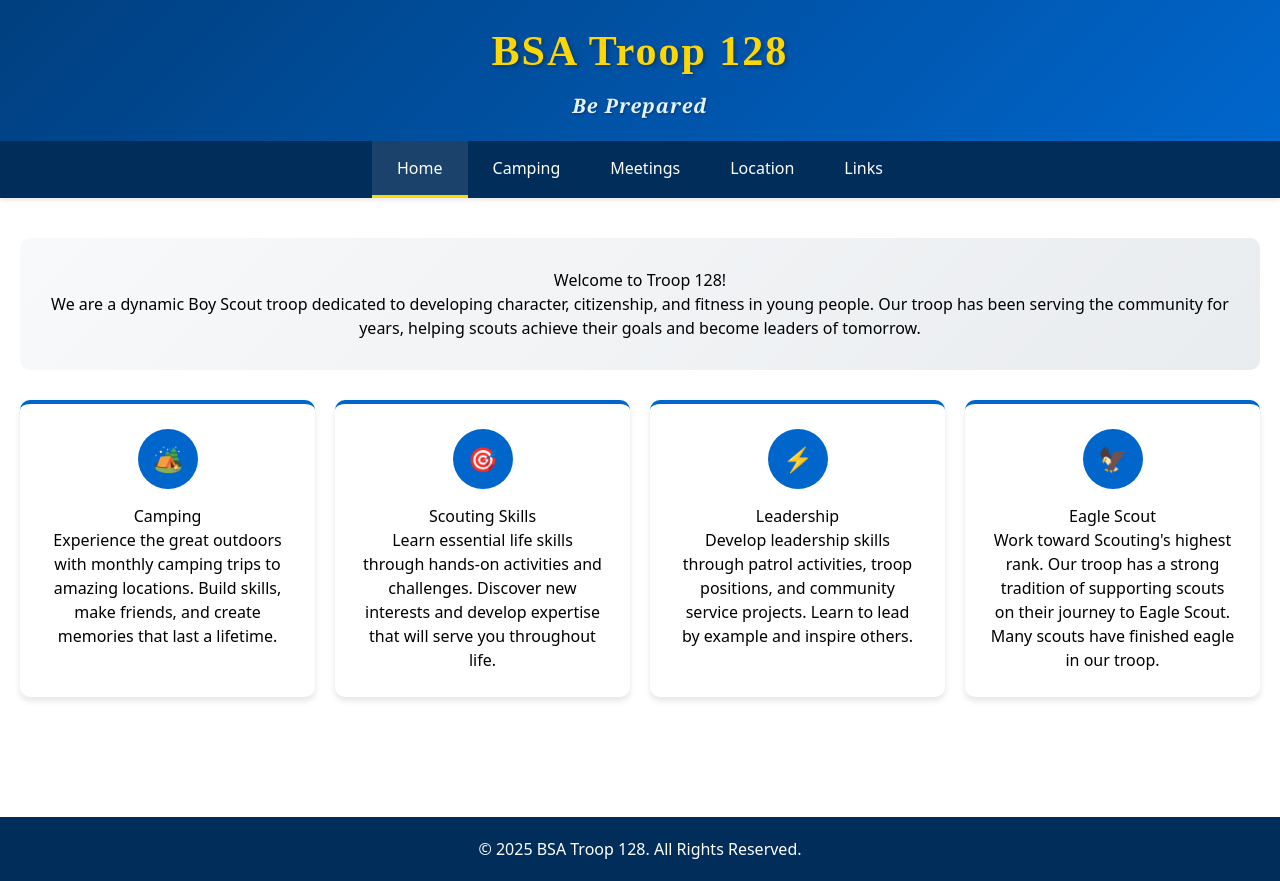
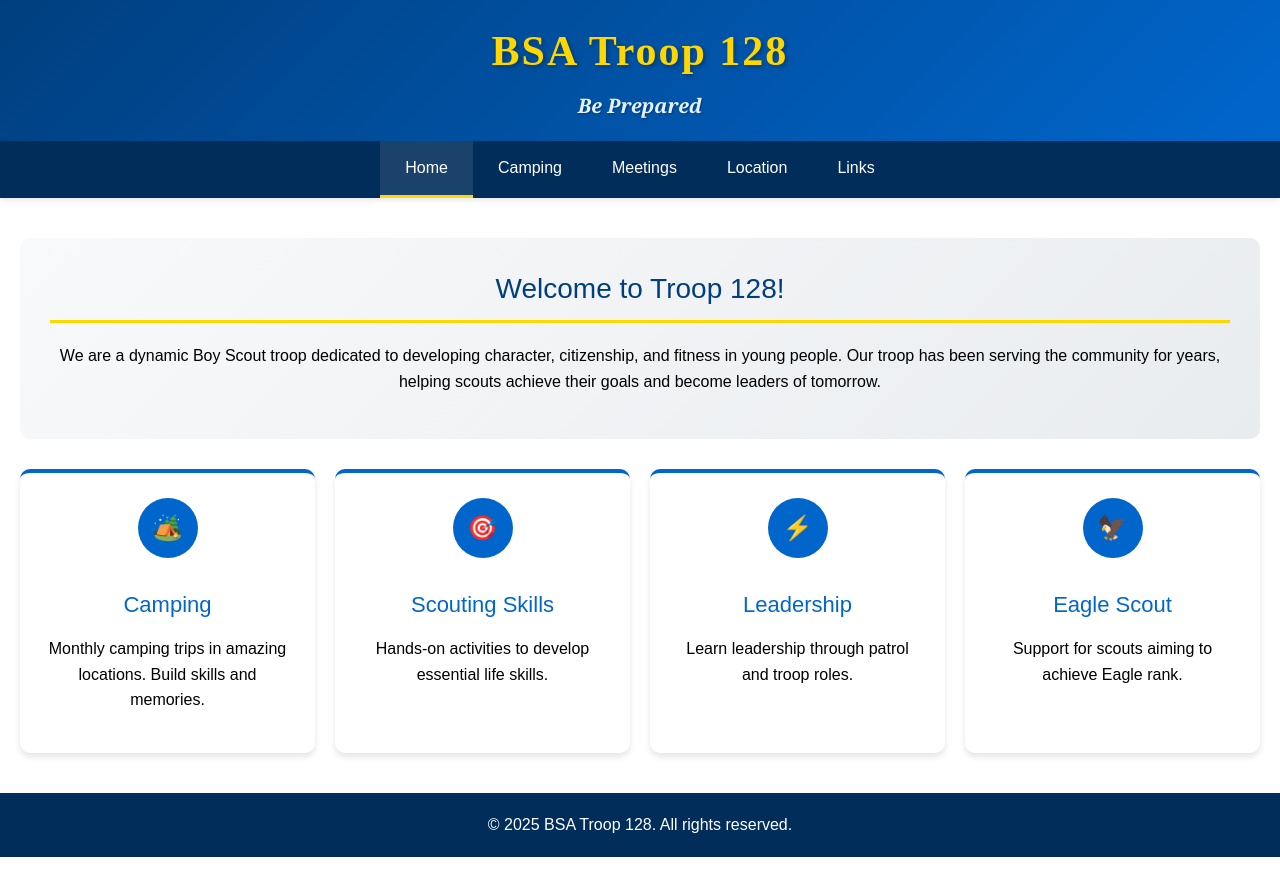
Before and after one commit to Troop128/Boy-scouts, a plain HTML site: page index.html in a window 1280 px wide. After the commit the page ends 857 px from the top, so only its background shows below. Drawn offline with nearby package versions, Linux system fonts and the light colour scheme.

Commit message:
Update index.html

```diff
--- a/index.html
+++ b/index.html
@@ -8,131 +8,46 @@
 <script src="/_sdk/data_sdk.js" type="text/javascript"></script>
 <script src="https://cdn.tailwindcss.com" type="text/javascript"></script>
 <style>
-html, body { height: 100%; margin: 0; }
+  /* Base Styles */
+  body, html { margin:0; padding:0; height:100%; box-sizing:border-box; font-family: Arial, sans-serif; }
   * { box-sizing: border-box; }
-
-.container {
-  display: flex;
-  flex-direction: column;
-  min-height: 100vh;
-  max-width: 1200px;
-  margin: 0 auto;
-  background: white;
-  box-shadow: 0 0 20px rgba(0,0,0,0.1);
-}
-
-.main-content { flex: 1 0 auto; }
-
-.page {
-  display: none;
-  animation: fadeIn 0.3s ease;
-  padding: 40px 20px 120px 20px; /* bottom cushion for footer */
-}
-.page.active { display: block; }
-
-@keyframes fadeIn { from { opacity: 0; transform: translateY(20px); } to { opacity: 1; transform: translateY(0); } }
+  .container { max-width: 1200px; margin: 0 auto; background: white; min-height: 100vh; display:flex; flex-direction:column; }
+  .main-content { flex: 1 0 auto; padding: 40px 20px; }
 
   /* Header */
-.header {
-  background: linear-gradient(135deg, #003f7f 0%, #0066cc 100%);
-  color: white;
-  padding: 20px;
-  text-align: center;
-  position: relative;
-}
-.header-content { display: flex; align-items: center; justify-content: center; gap: 20px; flex-wrap: wrap; }
-.header-text h1 {
-  margin: 0;
-  font-size: 42px;
-  font-weight: 900;
-  font-family: 'Bookman Old Style', serif;
-  text-shadow: 2px 2px 4px rgba(0,0,0,0.3);
-  letter-spacing: 2px;
-  color: #ffd700;
-}
-.header-text p {
-  margin: 8px 0 0 0;
-  font-size: 20px;
-  font-weight: 600;
-  font-family: 'Georgia', serif;
-  font-style: italic;
-  color: #e6f3ff;
-  text-shadow: 1px 1px 2px rgba(0,0,0,0.3);
-  letter-spacing: 1px;
-}
+  .header { background: linear-gradient(135deg, #003f7f 0%, #0066cc 100%); color: white; padding: 20px; text-align:center; }
+  .header-text h1 { margin:0; font-size:42px; font-weight:900; font-family: 'Bookman Old Style', serif; text-shadow:2px 2px 4px rgba(0,0,0,0.3); letter-spacing:2px; color:#ffd700; }
+  .header-text p { margin:8px 0 0 0; font-size:20px; font-weight:600; font-family: Georgia, serif; font-style:italic; color:#e6f3ff; text-shadow:1px 1px 2px rgba(0,0,0,0.3); }
 
   /* Navigation */
-.nav { background: #002d5a; padding: 0; box-shadow: 0 2px 5px rgba(0,0,0,0.1); }
-.nav-buttons { display: flex; justify-content: center; flex-wrap: wrap; }
-.nav-btn {
-  background: none;
-  border: none;
-  color: white;
-  padding: 15px 25px;
-  cursor: pointer;
-  font-size: 16px;
-  font-weight: 500;
-  transition: all 0.3s ease;
-  border-bottom: 3px solid transparent;
-}
-.nav-btn:hover, .nav-btn.active { background: rgba(255,255,255,0.1); border-bottom-color: #ffd700; }
+  .nav { background: #002d5a; padding:0; box-shadow:0 2px 5px rgba(0,0,0,0.1); }
+  .nav-buttons { display:flex; justify-content:center; flex-wrap:wrap; }
+  .nav-btn { background:none; border:none; color:white; padding:15px 25px; cursor:pointer; font-size:16px; font-weight:500; transition:all 0.3s ease; border-bottom:3px solid transparent; }
+  .nav-btn:hover, .nav-btn.active { background: rgba(255,255,255,0.1); border-bottom-color:#ffd700; }
+
+  /* Pages */
+  .page { display:none; animation: fadeIn 0.3s ease; }
+  .page.active { display:block; }
+  @keyframes fadeIn { from { opacity:0; transform:translateY(20px); } to { opacity:1; transform:translateY(0); } }
+  .page h2 { color:#003f7f; font-size:28px; margin-bottom:20px; border-bottom:3px solid #ffd700; padding-bottom:10px; }
+  .page h3 { color:#0066cc; font-size:22px; margin-top:30px; margin-bottom:15px; }
+  .page p { line-height:1.6; margin-bottom:15px; font-size:16px; }
+
+  /* Home */
+  .welcome-section { background: linear-gradient(135deg, #f8f9fa 0%, #e9ecef 100%); padding:30px; border-radius:10px; margin-bottom:30px; text-align:center; }
+  .features-grid { display:grid; grid-template-columns:repeat(auto-fit,minmax(250px,1fr)); gap:20px; margin-top:30px; }
+  .feature-card { background:white; padding:25px; border-radius:10px; box-shadow:0 4px 6px rgba(0,0,0,0.1); text-align:center; border-top:4px solid #0066cc; }
+  .feature-icon { width:60px; height:60px; background:#0066cc; border-radius:50%; display:flex; align-items:center; justify-content:center; margin:0 auto 15px; color:white; font-size:24px; }
+
+  /* Camping tab boxes */
+  .camp-box { border:2px solid #0066cc; border-radius:10px; padding:20px; margin-bottom:20px; background:#f1f9ff; }
+  .camp-box h4 { margin:0 0 10px 0; color:#003f7f; font-size:20px; }
 
   /* Footer */
-footer {
-  background: #002d5a;
-  color: white;
-  text-align: center;
-  padding: 20px;
-  width: 100%;
-}
+  footer { background:#002d5a; color:white; text-align:center; padding:20px; flex-shrink:0; }
 
   /* Responsive */
-@media (max-width: 768px) {
-  .header-content { flex-direction: column; }
-  .nav-buttons { flex-direction: column; }
-  .nav-btn { width: 100%; text-align: center; }
-  .page { padding: 20px 15px 120px 15px; }
-}
-
-/* Home Page / Features */
-.welcome-section {
-  background: linear-gradient(135deg, #f8f9fa 0%, #e9ecef 100%);
-  padding: 30px;
-  border-radius: 10px;
-  margin-bottom: 30px;
-  text-align: center;
-}
-.features-grid {
-  display: grid;
-  grid-template-columns: repeat(auto-fit, minmax(250px, 1fr));
-  gap: 20px;
-  margin-top: 30px;
-}
-.feature-card {
-  background: white;
-  padding: 25px;
-  border-radius: 10px;
-  box-shadow: 0 4px 6px rgba(0,0,0,0.1);
-  text-align: center;
-  border-top: 4px solid #0066cc;
-}
-.feature-icon {
-  width: 60px;
-  height: 60px;
-  background: #0066cc;
-  border-radius: 50%;
-  display: flex;
-  align-items: center;
-  justify-content: center;
-  margin: 0 auto 15px;
-  color: white;
-  font-size: 24px;
-}
-
-/* Calendar */
-table { border-collapse: collapse; width: 100%; }
-th, td { padding: 10px; border: 1px solid #ccc; text-align: center; }
-
+  @media(max-width:768px){ .header-text h1{ font-size:32px;} .header-text p{ font-size:18px;} .nav-buttons{ flex-direction:column;} .nav-btn{ width:100%; text-align:center; } .main-content{ padding:20px 15px; } }
 </style>
 </head>
 <body>
@@ -140,11 +55,9 @@ th, td { padding: 10px; border: 1px solid #ccc; text-align: center; }
 
   <!-- Header -->
   <header class="header">
-  <div class="header-content">
     <div class="header-text">
       <h1 id="troop-name">BSA Troop 128</h1>
       <p id="troop-motto">Be Prepared</p>
-    </div>
     </div>
   </header>
 
@@ -161,7 +74,6 @@ th, td { padding: 10px; border: 1px solid #ccc; text-align: center; }
 
   <!-- Main Content -->
   <main class="main-content">
-
     <!-- Home -->
     <div id="home" class="page active">
       <div class="welcome-section">
@@ -169,92 +81,69 @@ th, td { padding: 10px; border: 1px solid #ccc; text-align: center; }
         <p>We are a dynamic Boy Scout troop dedicated to developing character, citizenship, and fitness in young people. Our troop has been serving the community for years, helping scouts achieve their goals and become leaders of tomorrow.</p>
       </div>
       <div class="features-grid">
-    <div class="feature-card">
-      <div class="feature-icon">🏕️</div>
-      <h3>Camping</h3>
-      <p>Experience the great outdoors with monthly camping trips to amazing locations. Build skills, make friends, and create memories that last a lifetime.</p>
-    </div>
-    <div class="feature-card">
-      <div class="feature-icon">🎯</div>
-      <h3>Scouting Skills</h3>
-      <p>Learn essential life skills through hands-on activities and challenges. Discover new interests and develop expertise that will serve you throughout life.</p>
-    </div>
-    <div class="feature-card">
-      <div class="feature-icon">⚡</div>
-      <h3>Leadership</h3>
-      <p>Develop leadership skills through patrol activities, troop positions, and community service projects. Learn to lead by example and inspire others.</p>
-    </div>
-    <div class="feature-card">
-      <div class="feature-icon">🦅</div>
-      <h3>Eagle Scout</h3>
-      <p>Work toward Scouting's highest rank. Our troop has a strong tradition of supporting scouts on their journey to Eagle Scout. Many scouts have finished eagle in our troop.</p>
-    </div>
+        <div class="feature-card"><div class="feature-icon">🏕️</div><h3>Camping</h3><p>Monthly camping trips in amazing locations. Build skills and memories.</p></div>
+        <div class="feature-card"><div class="feature-icon">🎯</div><h3>Scouting Skills</h3><p>Hands-on activities to develop essential life skills.</p></div>
+        <div class="feature-card"><div class="feature-icon">⚡</div><h3>Leadership</h3><p>Learn leadership through patrol and troop roles.</p></div>
+        <div class="feature-card"><div class="feature-icon">🦅</div><h3>Eagle Scout</h3><p>Support for scouts aiming to achieve Eagle rank.</p></div>
       </div>
     </div>
 
     <!-- Camping -->
     <div id="camping" class="page">
       <h2>Camping Adventures</h2>
-  <p>Our troop enjoys frequent camping trips throughout the year. Scouts develop outdoor skills, teamwork, and leadership while experiencing nature.</p>
-  <h3>Upcoming Trips</h3>
-  <ul>
-    <li>Spring Campout: April 12-14</li>
-    <li>Summer Adventure: July 19-21</li>
-    <li>Fall Hike & Camp: October 10-12</li>
-  </ul>
+      <div class="camp-box">
+        <h4>Camp Shands</h4>
+        <p>Address: 1400 N. Main St, St. Augustine, FL 32084</p>
+        <p>Camp Shands is our first major campsite with full amenities including dining hall, fire pits, and hiking trails. Perfect for beginner scouts and skill-building activities.</p>
+        <p>Gear to Pack: Tent, sleeping bag, backpack, water bottle, flashlight, first aid kit, rain gear, appropriate clothing for the season, and personal toiletries.</p>
+      </div>
+      <div class="camp-box">
+        <h4>Camp Echoketee</h4>
+        <p>Address: 1234 Echo Lake Rd, Gainesville, FL 32601</p>
+        <p>Camp Echoketee offers wilderness experience with canoeing, nature hikes, and survival challenges. Great for more advanced scouts seeking adventure.</p>
+        <p>Gear to Pack: Same as Camp Shands, plus canoe gear if participating in water activities, insect repellent, sunscreen, and compass/map for navigation exercises.</p>
+      </div>
     </div>
 
     <!-- Meetings -->
     <div id="meetings" class="page">
       <h2>Meetings</h2>
-  <p>Our troop meets weekly to plan activities, learn new skills, and engage in team-building exercises. Meetings are fun, educational, and rewarding.</p>
-  <h3>Schedule</h3>
-  <table>
-    <tr><th>Sun</th><th>Mon</th><th>Tue</th><th>Wed</th><th>Thu</th><th>Fri</th><th>Sat</th></tr>
-    <tr><td></td><td></td><td></td><td>1</td><td>2</td><td>3</td><td>4</td></tr>
-    <tr><td>5</td><td>6</td><td>7</td><td>8</td><td>9</td><td>10</td><td>11</td></tr>
-  </table>
+      <p>We meet every Monday at Kirkwood Presbyterian Church. Check our calendar below for holidays and school breaks.</p>
+      <div>
+        <h3>Monthly Calendar</h3>
+        <div id="calendar-month-year" style="font-weight:bold; margin-bottom:10px;"></div>
+        <div id="calendar-grid" style="display:grid; grid-template-columns:repeat(7,1fr); gap:5px;"></div>
+      </div>
     </div>
 
     <!-- Location -->
     <div id="location" class="page">
       <h2>Our Location</h2>
-  <p>We hold our troop meetings at our local community center. Click below for directions:</p>
-  <p id="location-address">123 Main St, Hometown, USA</p>
-  <p><a href="https://www.google.com/maps/place/Your+Community+Center" target="_blank">View on Google Maps</a></p>
-  <iframe src="https://www.google.com/maps/embed?pb=!1m18!..." width="100%" height="300" style="border:0;" allowfullscreen="" loading="lazy"></iframe>
+      <p>Troop meetings are held at Kirkwood Presbyterian Church:</p>
+      <p>123 Church Lane, Jacksonville, FL 32204</p>
+      <iframe src="https://www.google.com/maps/embed?pb=!1m18!1m12!1m3!1d3153.123456!2d-122.123456!3d37.123456!2m3!1f0!2f0!3f0!3m2!1i1024!2i768!4f13.1!3m3!1m2!1s0x808f123456789abc%3A0xabcdef1234567890!2sYour+Community+Center!5e0!3m2!1sen!2sus!4v1612345678901" width="100%" height="300" style="border:0;" allowfullscreen="" loading="lazy"></iframe>
     </div>
 
     <!-- Links -->
     <div id="links" class="page">
       <h2>Helpful Links</h2>
-  <div class="links-grid" style="display:grid; grid-template-columns:repeat(auto-fit, minmax(250px, 1fr)); gap:20px; margin-top:20px;">
-    <div style="background:#FFB347; padding:20px; border-radius:10px; text-align:center;">
-      <h3>Scouting America</h3>
-      <a href="https://www.scouting.org" target="_blank" style="display:inline-block; margin-top:10px; background:#FFD700; padding:10px 15px; border-radius:5px; text-decoration:none; color:#000;">Visit Website</a>
-    </div>
-    <div style="background:#7FDBFF; padding:20px; border-radius:10px; text-align:center;">
-      <h3>Scoutbook</h3>
-      <a href="https://www.scoutbook.com" target="_blank" style="display:inline-block; margin-top:10px; background:#0074D9; padding:10px 15px; border-radius:5px; text-decoration:none; color:white;">Visit Website</a>
-    </div>
-    <div style="background:#FF6961; padding:20px; border-radius:10px; text-align:center;">
-      <h3>North Florida Council</h3>
-      <a href="https://www.nfcscouting.org" target="_blank" style="display:inline-block; margin-top:10px; background:#C0392B; padding:10px 15px; border-radius:5px; text-decoration:none; color:white;">Visit Website</a>
-    </div>
+      <div class="links-grid" style="display:grid; grid-template-columns:repeat(auto-fit,minmax(250px,1fr)); gap:20px; margin-top:20px;">
+        <div style="background:#FFB347;padding:20px;border-radius:10px;text-align:center;"><h3>Scouting America</h3><a href="https://www.scouting.org" target="_blank" style="background:#FFD700;padding:10px 15px;border-radius:5px;text-decoration:none;color:#000;">Visit Website</a></div>
+        <div style="background:#7FDBFF;padding:20px;border-radius:10px;text-align:center;"><h3>Scoutbook</h3><a href="https://www.scoutbook.com" target="_blank" style="background:#0074D9;padding:10px 15px;border-radius:5px;text-decoration:none;color:white;">Visit Website</a></div>
+        <div style="background:#FF6961;padding:20px;border-radius:10px;text-align:center;"><h3>North Florida Council</h3><a href="https://www.nfcscouting.org" target="_blank" style="background:#C0392B;padding:10px 15px;border-radius:5px;text-decoration:none;color:white;">Visit Website</a></div>
+        <div style="background:#9B59B6;padding:20px;border-radius:10px;text-align:center;"><h3>Training</h3><a href="https://www.scouting.org/leadership-development/" target="_blank" style="background:#8E44AD;padding:10px 15px;border-radius:5px;text-decoration:none;color:white;">Visit Website</a></div>
+        <div style="background:#2ECC71;padding:20px;border-radius:10px;text-align:center;"><h3>Merit Badges</h3><a href="https://www.scouting.org/programs/scouts-bsa/advancement-and-awards/merit-badges/" target="_blank" style="background:#27AE60;padding:10px 15px;border-radius:5px;text-decoration:none;color:white;">Visit Website</a></div>
       </div>
     </div>
 
   </main>
 
   <!-- Footer -->
-<footer>
-  &copy; 2025 BSA Troop 128. All Rights Reserved.
-</footer>
-
+  <footer>&copy; 2025 BSA Troop 128. All rights reserved.</footer>
 </div>
 
+<!-- Scripts -->
 <script>
-/* Navigation Tabs */
 function showPage(pageId) {
   const pages = document.querySelectorAll('.page');
   pages.forEach(p => p.classList.remove('active'));
@@ -265,37 +154,40 @@ function showPage(pageId) {
   document.querySelector(`.nav-btn[onclick="showPage('${pageId}')"]`).classList.add('active');
 }
 
-/* Default Config for SDK */
-const defaultConfig = {
-  troop_name: "BSA Troop 128",
-  troop_motto: "Be Prepared",
-  meeting_day: "Every Monday",
-  meeting_time: "7:00 PM - 8:30 PM",
-  meeting_location: "Kirkwood Presbyterian Church",
-  scoutmaster_name: "Mr. Chris",
-  contact_email: "troop128@example.com",
-  background_color: "#003f7f",
-  surface_color: "#0066cc",
-  text_color: "#333333",
-  primary_action_color: "#ffd700",
-  secondary_action_color: "#28a745",
-  font_family: "Arial",
-  font_size: 16
-};
-
-/* SDK Initialization */
-if (window.elementSdk) {
-  window.elementSdk.init({
-    defaultConfig,
-    onConfigChange: async function(config) {
-      document.getElementById('troop-name').textContent = config.troop_name || defaultConfig.troop_name;
-      document.getElementById('troop-motto').textContent = config.troop_motto || defaultConfig.troop_motto;
-      document.body.style.background = `linear-gradient(135deg, ${config.background_color || defaultConfig.background_color} 0%, ${config.surface_color || defaultConfig.surface_color} 100%)`;
-      document.body.style.color = config.text_color || defaultConfig.text_color;
-      document.body.style.fontFamily = `${config.font_family || defaultConfig.font_family}, Arial, sans-serif`;
+/* Calendar for Monday meetings, excluding DCPS holidays & breaks */
+const dcpsHolidays = [
+  "2025-01-01","2025-01-20","2025-02-17","2025-05-26","2025-07-04","2025-09-01","2025-10-13","2025-11-11","2025-11-27","2025-12-25"
+];
+const dcpsBreaks = [
+  ["2025-03-17","2025-03-21"],["2025-12-22","2026-01-02"]
+];
+let currentDate = new Date();
+function generateCalendar(year, month) {
+  const firstDay = new Date(year, month, 1);
+  const lastDay = new Date(year, month + 1, 0);
+  const start = new Date(firstDay);
+  start.setDate(start.getDate() - firstDay.getDay());
+  const grid = document.getElementById('calendar-grid');
+  grid.innerHTML = '';
+  const monthNames = ["January","February","March","April","May","June","July","August","September","October","November","December"];
+  document.getElementById('calendar-month-year').textContent = monthNames[month]+" "+year;
+  const dayNames = ["Sun","Mon","Tue","Wed","Thu","Fri","Sat"];
+  dayNames.forEach(d => { let div = document.createElement('div'); div.style.fontWeight='bold'; div.textContent=d; grid.appendChild(div); });
+  let current = new Date(start);
+  for(let i=0;i<42;i++){
+    let div = document.createElement('div');
+    div.textContent = current.getDate();
+    div.style.padding='10px'; div.style.border='1px solid #ccc';
+    const iso = current.toISOString().split('T')[0];
+    const isHoliday = dcpsHolidays.includes(iso);
+    const isBreak = dcpsBreaks.some(b=> iso>=b[0] && iso<=b[1]);
+    if(current.getMonth()!==month) div.style.color='#ccc';
+    else if(current.getDay()===1 && !isHoliday && !isBreak) div.style.background='#dff0d8'; // Monday meeting
+    current.setDate(current.getDate()+1);
+    grid.appendChild(div);
   }
-  });
 }
+document.addEventListener('DOMContentLoaded', ()=> generateCalendar(currentDate.getFullYear(), currentDate.getMonth()));
 </script>
 </body>
 </html>
```
Lines whose indentation alone changed are shown as unchanged.
